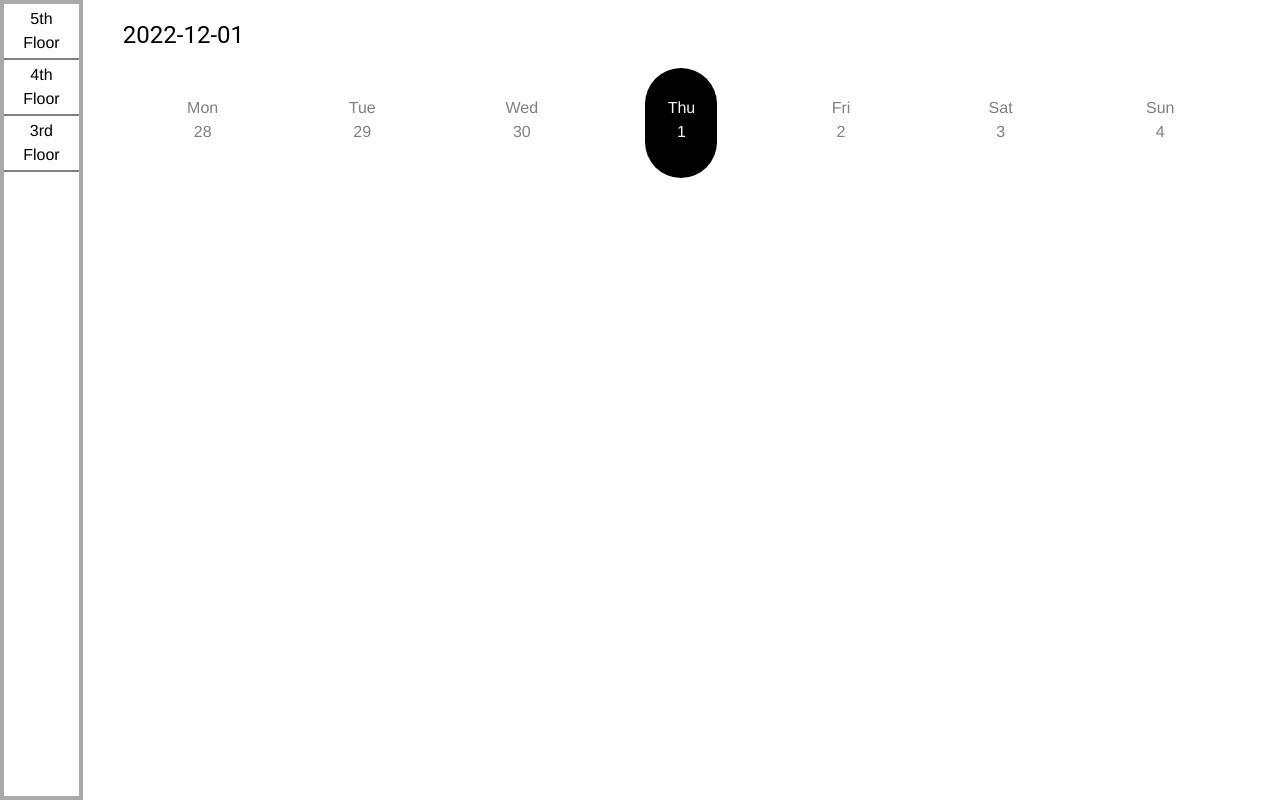
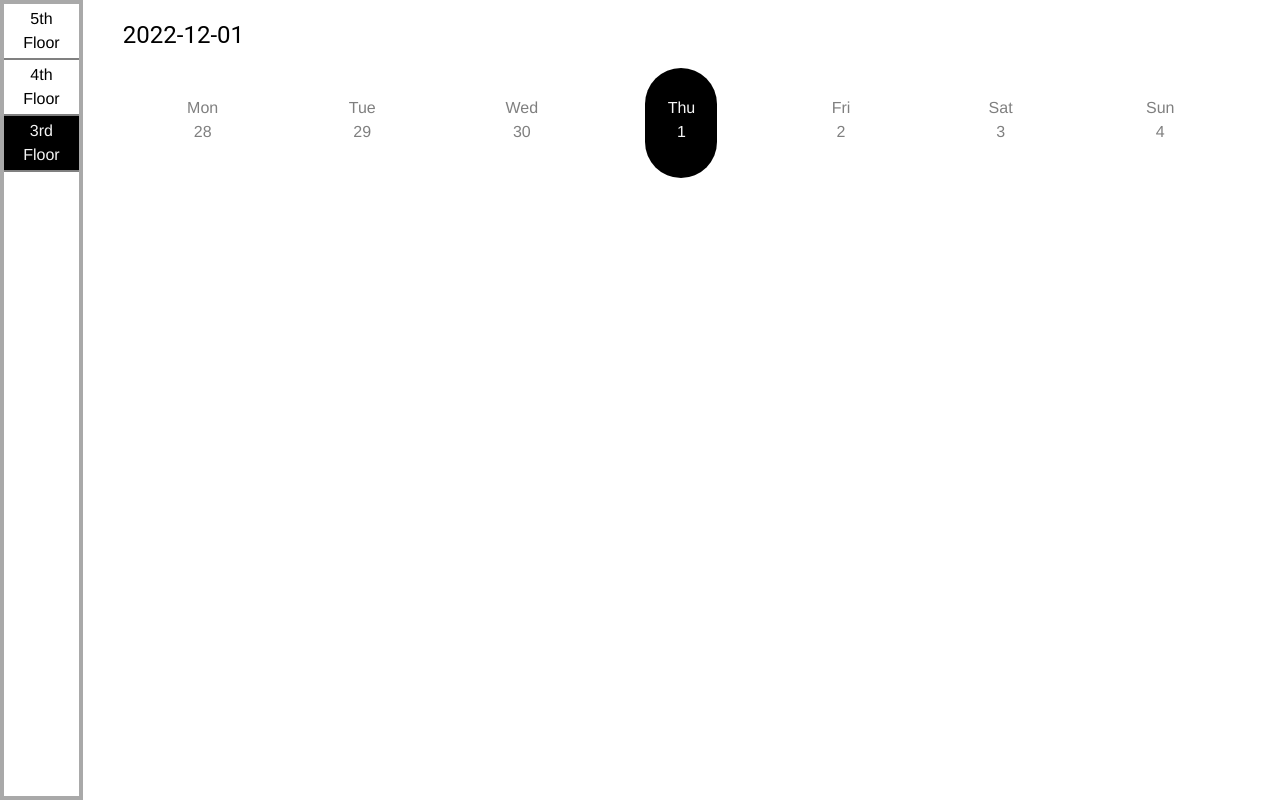
Before and after one commit to JooYoo/notMyDesk, a Vue app: page / in a window 1280 px wide. Built offline with nearby package versions, Linux system fonts and the light colour scheme.

Commit message:
feat: default side-nav-item state

```diff
--- a/src/components/Floor.vue
+++ b/src/components/Floor.vue
@@ -34,8 +34,6 @@ export default {
       if (!seats) {
         return [];
       }
-
-      console.log(this.gatherGroups(seats, this.eachGroupCounts));
 
       return this.gatherGroups(seats, this.eachGroupCounts);
     },
--- a/src/components/SideNavItem.vue
+++ b/src/components/SideNavItem.vue
@@ -15,17 +15,25 @@ export default {
   watch: {
     // change background-color when visited
     selectedFloor(newVal, oldVal) {
-      if (this.floorInfo.id === newVal.id) {
+      this.setState(newVal);
+    },
+  },
+  methods: {
+    setState(prop) {
+      if (this.floorInfo.id === prop.id) {
         this.state = "container--selected";
       } else {
         this.state = "container--unselected";
       }
     },
   },
+  mounted() {
+    this.setState(this.selectedFloor[0]);
+  },
 };
 </script>
 
-  <style lang="scss" scoped>
+<style lang="scss" scoped>
 .container {
   display: flex;
   justify-content: center;
```
